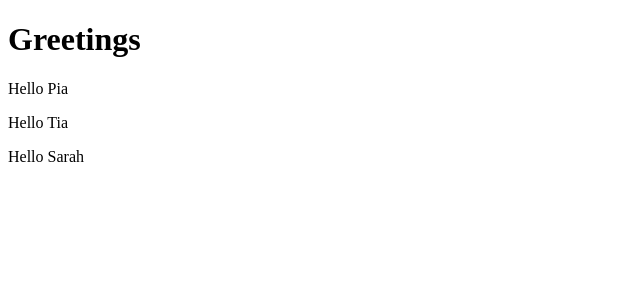
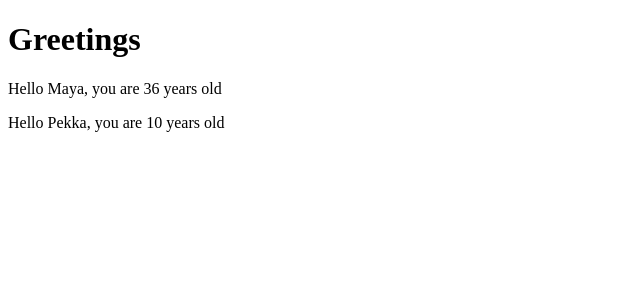
Before and after one commit to tumpsu/fullstackopen_harjoitukset, a React (Vite) app in the folder part1/: page / in a window 1280 px wide. Shown: the top 300 px of the page, without its empty margins (0-640 px from the left). Built offline with nearby package versions, Linux system fonts and the light colour scheme.

Commit message:
Added second props parameter.

```diff
--- a/part1/src/App.jsx
+++ b/part1/src/App.jsx
@@ -1,21 +1,24 @@
 const Hello = (props) => {
+  console.log(props)
   return (
     <div>
+      <p>
+        Hello {props.name}, you are {props.age} years old
+      </p>
+    </div>
+  )
+}
+const App = () => {
+  const nimi = 'Pekka'
+  const ika = 10
 
-      <p>Hello {props.name}</p>
+  return (
+    <div>
+      <h1>Greetings</h1>
+      <Hello name="Maya" age={26 + 10} />
+      <Hello name={nimi} age={ika} />
     </div>
   )
 }
 
-const App = () => {
-  return (
-    <div>
-      <h1>Greetings</h1>
-
-      <Hello name="Pia"/>
-      <Hello name="Tia"/>
-      <Hello name="Sarah"/>
-    </div>
-  )
-}
 export default App
```
